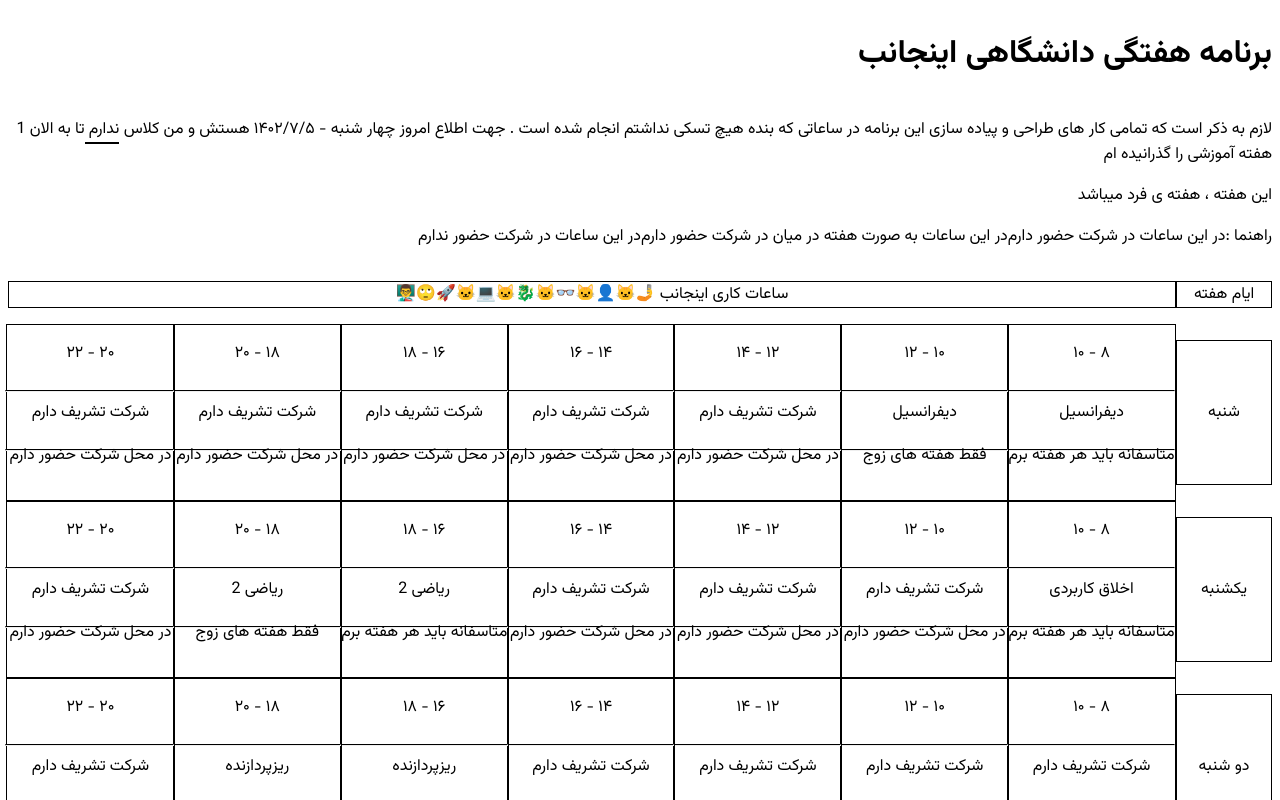
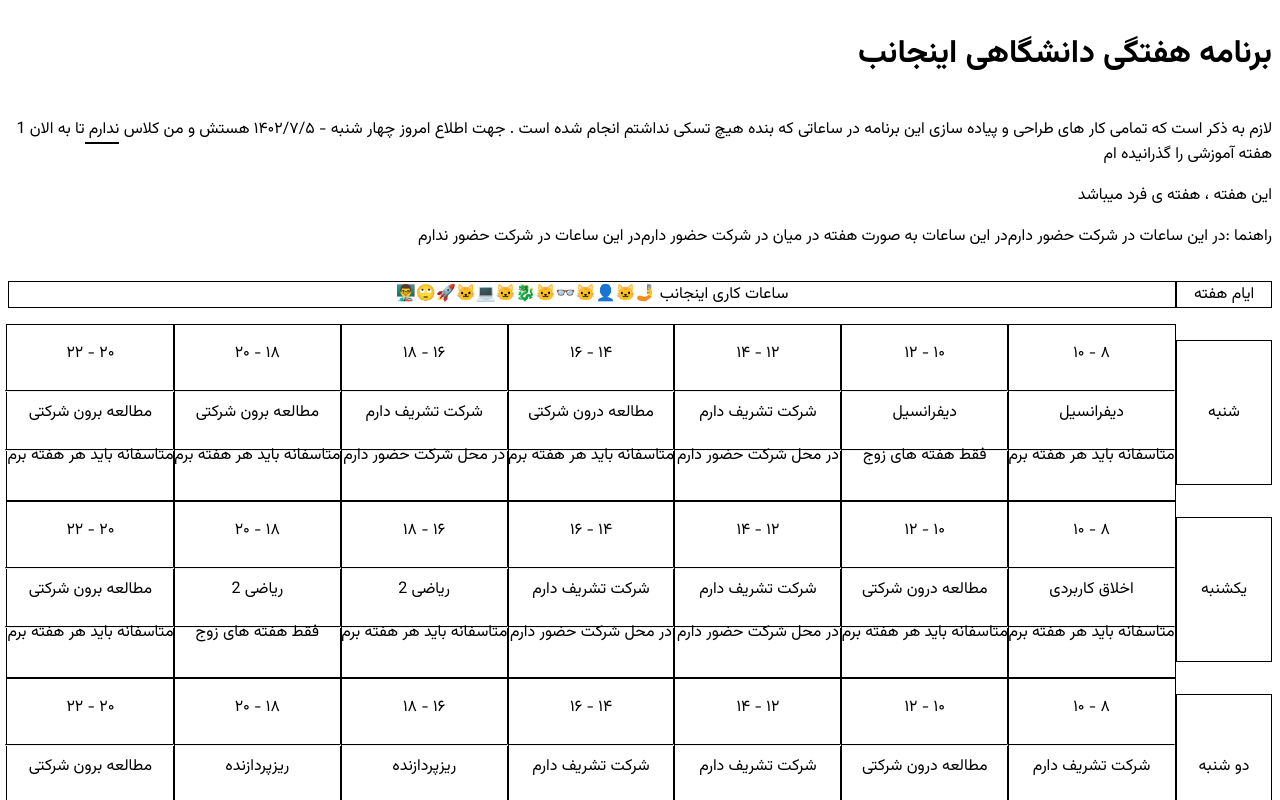
Before and after one commit to amirakbr/universitycalendar, a Next.js app: page / in a window 1280 px wide. Shown: the top 800 px of the page. Built offline with nearby package versions, Linux system fonts and the light colour scheme.

Commit message:
change some times for practisingn

```diff
--- a/app/page.tsx
+++ b/app/page.tsx
@@ -24,10 +24,19 @@ export default function Home() {
           isEveryOtherWeek: "زوج",
         },
         null,
+        {
+          title: "مطالعه درون شرکتی",
+          isEveryOtherWeek: "",
+        },
         null,
-        null,
-        null,
-        null,
+        {
+          title: "مطالعه برون شرکتی",
+          isEveryOtherWeek: "",
+        },
+        {
+          title: "مطالعه برون شرکتی",
+          isEveryOtherWeek: "",
+        },
       ],
     },
     {
@@ -37,7 +46,10 @@ export default function Home() {
           title: "اخلاق کاربردی",
           isEveryOtherWeek: "",
         },
-        null,
+        {
+          title: "مطالعه درون شرکتی",
+          isEveryOtherWeek: "",
+        },
         null,
         null,
         {
@@ -48,14 +60,20 @@ export default function Home() {
           title: "ریاضی 2",
           isEveryOtherWeek: "زوج",
         },
-        null,
+        {
+          title: "مطالعه برون شرکتی",
+          isEveryOtherWeek: "",
+        },
       ],
     },
     {
       dayTime: "دو شنبه",
       timeSlotsArray: [
         null,
-        null,
+        {
+          title: "مطالعه درون شرکتی",
+          isEveryOtherWeek: "",
+        },
         null,
         null,
         {
@@ -66,7 +84,10 @@ export default function Home() {
           title: "ریزپردازنده",
           isEveryOtherWeek: "زوج",
         },
-        null,
+        {
+          title: "مطالعه برون شرکتی",
+          isEveryOtherWeek: "",
+        },
       ],
     },
     {
@@ -83,13 +104,36 @@ export default function Home() {
           isEveryOtherWeek: "فرد",
         },
         null,
-        null,
-        null,
+        {
+          title: "مطالعه برون شرکتی",
+          isEveryOtherWeek: "",
+        },
+        {
+          title: "مطالعه برون شرکتی",
+          isEveryOtherWeek: "",
+        },
       ],
     },
     {
       dayTime: "چهار شنبه",
-      timeSlotsArray: [null, null, null, null, null, null, null],
+      timeSlotsArray: [
+        null,
+        null,
+        null,
+        {
+          title: "مطالعه درون شرکتی",
+          isEveryOtherWeek: "",
+        },
+        null,
+        {
+          title: "مطالعه برون شرکتی",
+          isEveryOtherWeek: "",
+        },
+        {
+          title: "مطالعه برون شرکتی",
+          isEveryOtherWeek: "",
+        },
+      ],
     },
     {
       dayTime: "پنج شنبه",
@@ -112,12 +156,44 @@ export default function Home() {
           title: "ساختمان داده",
           isEveryOtherWeek: "زوج",
         },
-        null,
+        {
+          title: "مطالعه برون شرکتی",
+          isEveryOtherWeek: "",
+        },
       ],
     },
     {
       dayTime: "جمعه",
-      timeSlotsArray: [null, null, null, null, null, null, null],
+      timeSlotsArray: [
+        {
+          title: "مطالعه برون شرکتی",
+          isEveryOtherWeek: "",
+        },
+        {
+          title: "مطالعه برون شرکتی",
+          isEveryOtherWeek: "",
+        },
+        {
+          title: "مطالعه برون شرکتی",
+          isEveryOtherWeek: "",
+        },
+        {
+          title: "مطالعه برون شرکتی",
+          isEveryOtherWeek: "",
+        },
+        {
+          title: "مطالعه برون شرکتی",
+          isEveryOtherWeek: "",
+        },
+        {
+          title: "مطالعه برون شرکتی",
+          isEveryOtherWeek: "",
+        },
+        {
+          title: "مطالعه برون شرکتی",
+          isEveryOtherWeek: "",
+        },
+      ],
     },
   ];
 
```
